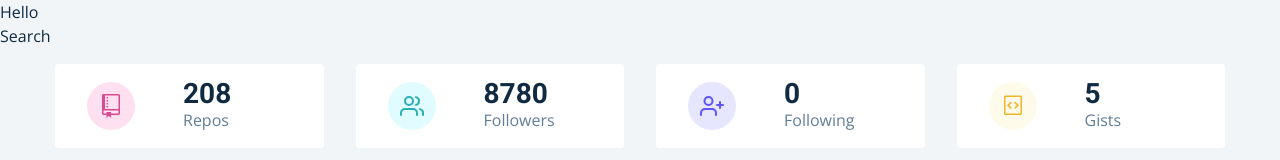
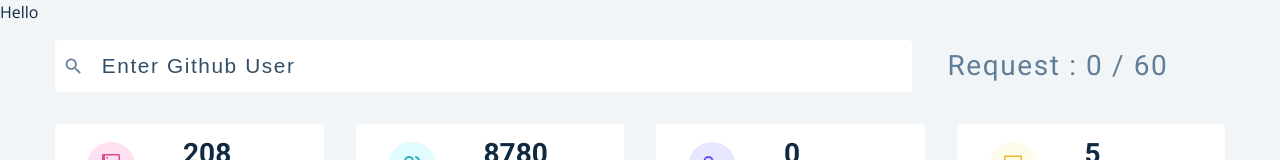
Before and after one commit to vvhys0ser10us/search-github-users, a React (Vite) app: page / in a window 1280 px wide. Shown: the top 160 px of the page. Built offline with nearby package versions, Linux system fonts and the light colour scheme; no server answers.

Commit message:
added search user functionality

```diff
--- a/package.json
+++ b/package.json
@@ -9,6 +9,7 @@
     "preview": "vite preview"
   },
   "dependencies": {
+    "axios": "^1.3.2",
     "fusioncharts": "^3.19.0",
     "react": "^18.2.0",
     "react-dom": "^18.2.0",
--- a/src/components/Search.jsx
+++ b/src/components/Search.jsx
@@ -1,7 +1,130 @@
-import React from 'react'
+import React, { useState } from 'react'
+import styled from 'styled-components'
+import { MdSearch } from 'react-icons/md'
+import { useGlobalContext } from '../context/context'
 
 const Search = () => {
-  return <div>Search</div>
+  const [user, setUser] = useState('')
+  const { searchUser, requests, error, loading } = useGlobalContext()
+
+  const handleSubmit = (e) => {
+    e.preventDefault()
+    if (user) {
+      searchUser(user)
+    }
+  }
+
+  const handleChange = (e) => {
+    setUser(e.target.value)
+  }
+
+  return (
+    <section className="section">
+      <Wrapper className="section-center">
+        {error.show && (
+          <ErrorWrapper>
+            <p>{error.msg}</p>
+          </ErrorWrapper>
+        )}
+        <form onSubmit={handleSubmit}>
+          <div className="form-control">
+            <MdSearch className="icon"></MdSearch>
+            <input
+              type="text"
+              placeholder="enter github user"
+              value={user}
+              onChange={handleChange}
+            />
+            {requests > 0 && !loading && <button type="submit">search</button>}
+          </div>
+        </form>
+        <h3>request : {requests} / 60</h3>
+      </Wrapper>
+    </section>
+  )
 }
 
+const Wrapper = styled.section`
+  position: relative;
+  display: grid;
+  gap: 1rem 1.75rem;
+  @media (min-width: 800px) {
+    grid-template-columns: 3fr 1fr;
+    align-items: center;
+    h3 {
+      padding: 0 0.5rem;
+    }
+  }
+
+  .form-control {
+    display: grid;
+    align-items: center;
+    grid-template-columns: auto 1fr auto;
+    column-gap: 0.5rem;
+    border-radius: var(--radius);
+    background: var(--clr-white);
+    padding: 0.5rem;
+
+    input[type='text'] {
+      border-color: transparent;
+      outline-color: var(--clr-grey-10);
+      letter-spacing: var(--spacing);
+      color: var(--clr-grey-3);
+      padding: 0.25rem 0.5rem;
+    }
+    input::placeholder {
+      color: var(--clr-grey-3);
+      text-transform: capitalize;
+      letter-spacing: var(--spacing);
+    }
+
+    button {
+      border-radius: 5px;
+      border-color: transparent;
+      padding: 0.25rem 0.5rem;
+      text-transform: capitalize;
+      letter-spacing: var(--spacing);
+      background: var(--clr-primary-5);
+      color: var(--clr-white);
+      transition: var(--transition);
+      cursor: pointer;
+      &:hover {
+        background: var(--clr-primary-8);
+        color: var(--clr-primary-1);
+      }
+    }
+    svg {
+      color: var(--clr-grey-5);
+    }
+    input,
+    button,
+    svg {
+      font-size: 1.3rem;
+    }
+    @media (max-width: 800px) {
+      button,
+      input,
+      svg {
+        font-size: 0.85rem;
+      }
+    }
+  }
+  h3 {
+    margin-bottom: 0;
+    color: var(--clr-grey-5);
+    font-weight: 400;
+  }
+`
+const ErrorWrapper = styled.article`
+  position: absolute;
+  width: 90vw;
+  top: 0;
+  left: 0;
+  transform: translateY(-100%);
+  text-transform: capitalize;
+  p {
+    color: red;
+    letter-spacing: var(--spacing);
+  }
+`
 export default Search
--- a/src/context/context.jsx
+++ b/src/context/context.jsx
@@ -1,18 +1,69 @@
-import React from 'react'
+import React, { useEffect } from 'react'
 import mockUser from './mockData/mockUser'
 import mockRepos from './mockData/mockRepos'
 import mockFollowers from './mockData/mockFollowers'
 import { useContext, useState } from 'react'
+import axios from 'axios'
 
 const GithubContext = React.createContext()
+
+const baseURL = 'https://api.github.com'
 
 const ContextProvider = ({ children }) => {
   const [gitUser, setGitUser] = useState(mockUser)
   const [gitRepos, setGitRepos] = useState(mockRepos)
   const [gitFollowers, setGitFollowers] = useState(mockFollowers)
 
+  const [requests, setRequests] = useState(0)
+  const [loading, setLoading] = useState(false)
+  const [error, setError] = useState({ show: false, msg: '' })
+
+  const checkLimit = async () => {
+    try {
+      const { data } = await axios.get(`${baseURL}/rate_limit`)
+      const {
+        rate: { remaining },
+      } = data
+      if (remaining === 0) {
+        setError({ show: true, msg: 'reached rate limit' })
+      }
+      setRequests(remaining)
+    } catch (error) {
+      console.log(error)
+    }
+  }
+
+  useEffect(() => {
+    checkLimit()
+  }, [])
+
+  const searchUser = async (user) => {
+    setLoading(true)
+    setError({ show: false, msg: '' })
+    try {
+      const res = await axios.get(`${baseURL}/users/${user}`)
+      setGitUser(res.data)
+      setLoading(false)
+    } catch (error) {
+      if (error.response.status === 404) {
+        setError({ show: true, msg: 'user not found' })
+      }
+      setLoading(false)
+    }
+  }
+
   return (
-    <GithubContext.Provider value={{ gitUser, gitRepos, gitFollowers }}>
+    <GithubContext.Provider
+      value={{
+        gitUser,
+        gitRepos,
+        gitFollowers,
+        searchUser,
+        requests,
+        error,
+        loading,
+      }}
+    >
       {children}
     </GithubContext.Provider>
   )
--- a/src/pages/Dashboard.jsx
+++ b/src/pages/Dashboard.jsx
@@ -1,7 +1,19 @@
 import React from 'react'
 import { User, Repos, Search, Navbar, Info } from '../components'
+import { useGlobalContext } from '../context/context'
+import preloader from '../images/preloader.gif'
 
 const Dashboard = () => {
+  const { loading } = useGlobalContext()
+  if (loading) {
+    return (
+      <main>
+        <Navbar></Navbar>
+        <Search></Search>
+        <img src={preloader} alt="laoding" className="loading-img" />
+      </main>
+    )
+  }
   return (
     <main>
       <Navbar></Navbar>
```
Also changed, not shown: 1 other file (tests, documents, lock files or other folders).
